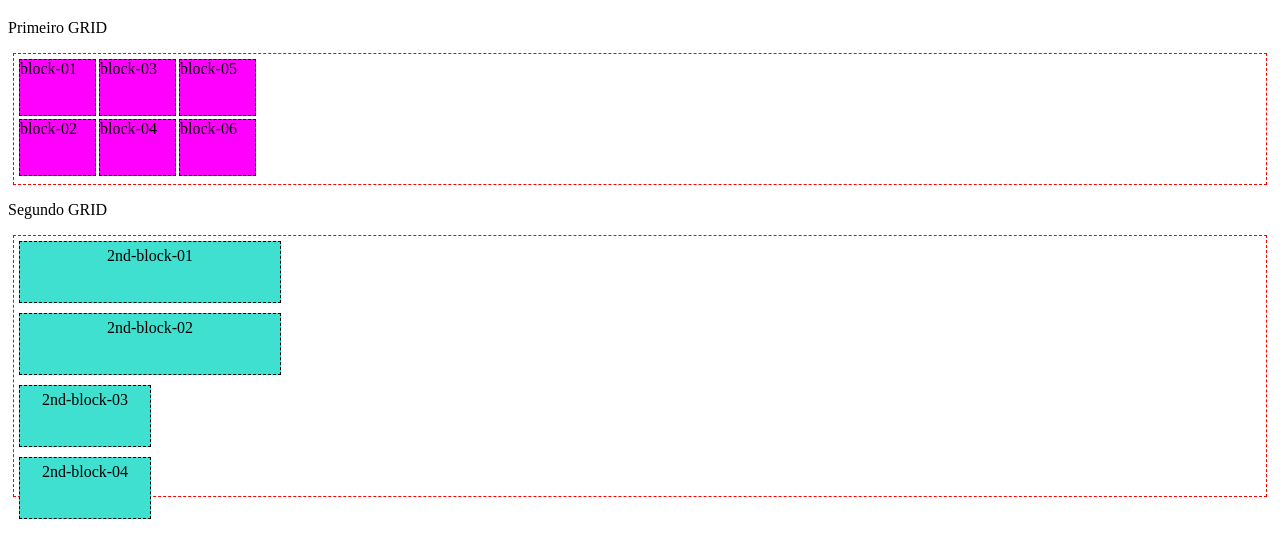
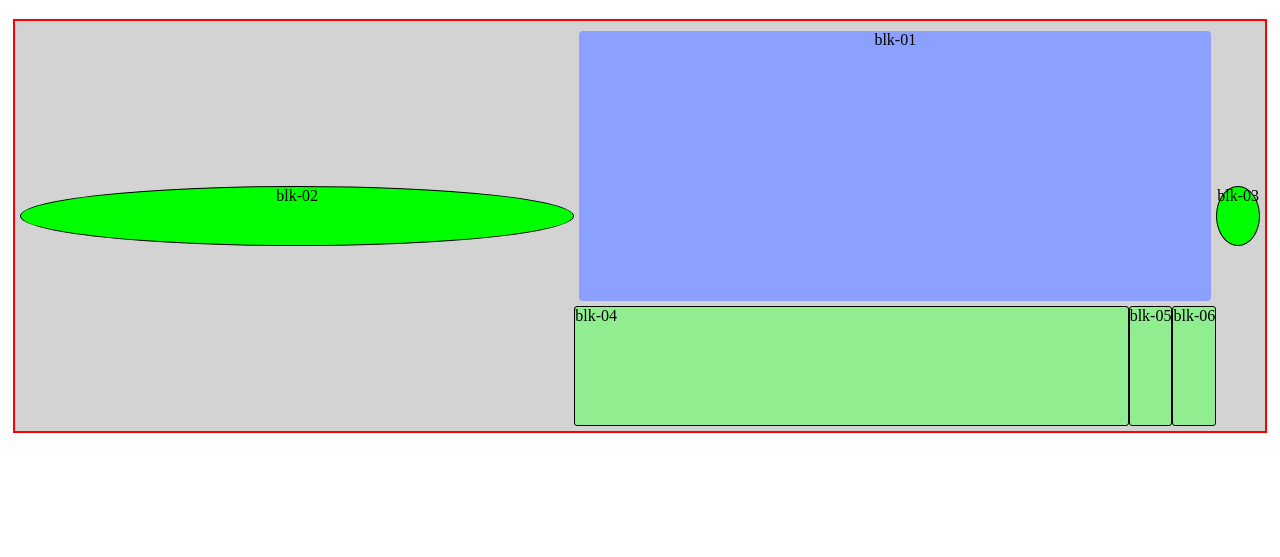
Before and after one commit to marcosyoggy/screenshots-in-slides, a plain HTML site: page GRID_STUDY_MDN/index-grid-study.html in a window 1280 px wide. Shown: the part 61-618 px from the top of the page. Drawn offline with Linux system fonts and the light colour scheme.

Commit message:
up-1014-2006

```diff
--- a/GRID_STUDY_MDN/index-grid-study.html
+++ b/GRID_STUDY_MDN/index-grid-study.html
@@ -9,7 +9,7 @@
 </head>
 <body>
     <h1>GRID_STUDY_MDN</h1>
-    <p>Primeiro GRID</p>
+    <!-- <p>Primeiro GRID</p>
     <div class="main_Div">
         <div>block-01</div>
         <div>block-02</div>
@@ -17,17 +17,45 @@
         <div>block-04</div>
         <div>block-05</div>
         <div>block-06</div>
-    </div>
-    <p>Segundo GRID</p>
+    </div> -->
+    <!-- <p>Segundo GRID</p>
     <div class="second_Div">
         <div class="b01">2nd-block-01</div>
         <div class="b02">2nd-block-02</div>
         <div class="b03">2nd-block-03</div>
         <div class="b04">2nd-block-04</div>
-        <!-- <div class="b05">2nd-block-05</div>
-        <div class="b06">2nd-block-06</div> -->
+        <div class="b05">2nd-block-05</div>
+        <div class="b06">2nd-block-06</div>
+    </div> -->
+
+    <!-- <div class="wrapper">
+        <div class="item1">Item</div>
+        <div class="item2">Item</div>
+     </div> -->
+
+     <!-- <div class="wrapper">
+        <div>One</div>
+        <div>Two</div>
+        <div>Three</div>
+        <div>Four</div>
+        <div>Five</div>
+     </div> -->
+
+    <!-- <div class="g-template">
+        <div class="blk-01">bloco-01</div>
+        <div class="blk-02">bloco-02</div>
+        <div class="blk-03">bloco-03</div>
+        <div class="blk-04">bloco-04</div>
+    </div> -->
+
+    <div class="g-slides">
+        <div class="b-01">blk-01</div>
+        <div class="b-02">blk-02</div>
+        <div class="b-03">blk-03</div>
+        <div class="b-04">blk-04</div>
+        <div class="b-05">blk-05</div>
+        <div class="b-06">blk-06</div>
     </div>
-
 
 
 
--- a/GRID_STUDY_MDN/style-grid-study.css
+++ b/GRID_STUDY_MDN/style-grid-study.css
@@ -1,4 +1,4 @@
-.main_Div {
+/* .main_Div {
     display: grid;
     grid: repeat(2, 60px) / auto-flow 80px;
     border: 1px dashed red;
@@ -12,9 +12,9 @@
 
     width: 75px;
     height: 55px;
-  }
+  } */
 
-  .second_Div {
+  /* .second_Div {
     display: grid;
     grid-auto-flow: row dense;
     gap: 5px;
@@ -22,19 +22,22 @@
     height: 250px;
     margin: 5px;
     padding: 5px;
-  }
+  } */
 
-  .second_Div> div {
+  /* grid-template: repeat(4, 1fr) / repeat(2, 1fr);
+  grid-auto-flow: column;  or 'row', 'row dense', 'column dense' */
+
+  /* .second_Div> div {
     background-color: turquoise;
     border: 1px dashed black;
-    /* width: 100px; */
+    width: 100px;
     height: 50px;
     padding: 5px;
     text-align: center;
     margin-bottom: 5px;
-  }
+  } */
 
-  .b01, .b02 {
+  /* .b01, .b02 {
     width: 250px;
   }
 
@@ -44,4 +47,172 @@
 
   .b05, .b06 {
     width: 100px;
+  }  */
+
+
+  /* XXXXXXXXXXXXXXXXXXXXXXXXXXX exemlo mdn - grid areas XXXXXXXXXXXXXXXXXXXX */
+
+  /* .wrapper {
+    display: grid;
+    grid-template-columns: repeat(3,1fr);
+    grid-template-rows: 100px 100px;
+    grid-template-areas:
+      "a a b"
+      "a a b";
   }
+  .item1 {
+    grid-area: a;
+    background-color: magenta;
+    margin: 2px;
+  }
+  .item2 {
+    grid-area: b;
+    background-color: magenta;
+    margin: 2px;
+  } */
+
+  /* XXXXXXXXXXXXXXXXXXXXXXXXXXX exemlo mdn - grid cells XXXXXXXXXXXXXXXXXXXX */
+
+  /* .wrapper {
+    display: grid;
+    grid-template-columns: repeat(3,1fr);
+    grid-auto-rows: 100px;
+    background-color: magenta;
+    margin: 2px;
+  }
+   */
+
+   /* XXXXXXXXXXXXXXXXXXXXX GRID_TEMPLATE  XXXXXXXXXXXXXXXXXXXXXXXXXXXXXXXX */
+   /* .blk-0X
+   .g-template */
+/* .g-template {
+  display: grid;
+
+  border: 2px solid red;
+  background-color: lightgray;
+  margin: 5px;
+  padding: 5px;
+  height: 50vh;
+
+  grid-template-areas: 'b1 b1 b1 b1'
+                       'b2 b2 b2 b2'
+                       'b3 b3 b4 b4'
+                       'b3 b3 b4 b4';
+  grid-template-rows: 160px 60px 60px;
+  grid-template-columns: 2fr 4fr;
+} */
+
+/* .g-template> div {
+  border: 1px solid lime;
+}
+
+.g-template> .blk-01 {
+  grid-area: b1;
+}
+
+.g-template> .blk-02 {
+  grid-area: b2;
+}
+
+.g-template> .blk-03 {
+  grid-area: b3;
+}
+
+.g-template> .blk-04 {
+  grid-area: b4;
+} */
+
+/*XXXXXXXXXXXXXXXXXXXXX GRID_TEMPLATE_AREAS  XXXXXXXXXXXXXXXXXXXXXXXXXXXXXXXX
+#page {
+  display: grid;
+  width: 100%;
+  height: 250px;
+  grid-template-areas: "head head"
+                       "nav  main"
+                       "nav  foot";
+  grid-template-rows: 50px 1fr 30px;
+  grid-template-columns: 150px 1fr;
+}
+
+#page > header {
+  grid-area: head;
+  background-color: #8ca0ff;
+}
+
+#page > nav {
+  grid-area: nav;
+  background-color: #ffa08c;
+}
+
+#page > main {
+  grid-area: main;
+  background-color: #ffff64;
+}
+
+#page > footer {
+  grid-area: foot;
+  background-color: #8cffa0;
+}
+
+*/
+
+   /* XXXXXXXXXXXXXXXXXXXXX GRID_SLIDES  XXXXXXXXXXXXXXXXXXXXXXXXXXXXXXXX */
+
+   .g-slides {
+    display: grid;
+
+    border: 2px solid red;
+    background-color: lightgray;
+    margin: 5px;
+    padding: 5px;
+    height: 50vh;
+
+    grid-template-areas: '. b1 b1 b1 .'
+                         'b2 b1 b1 b1 b3'
+                         '. b1 b1 b1 .'
+                         '. b4 b5 b6 .';
+    grid-template-rows: 160px 60px 60px;
+    grid-template-columns: 1fr 1fr;
+  }
+
+  .b-01 {
+    grid-area: b1;
+    background-color: #8ca0ff;
+    margin: 5px;
+    border-radius: 4px;
+    text-align: center;
+  }
+  .b-02 {
+    grid-area: b2;
+    background-color: #8ca0ff;
+    text-align: center;
+  }
+  .b-03 {
+    grid-area: b3;
+    background-color: #8ca0ff;
+    text-align: center;
+  }
+  .b-04 {
+    grid-area: b4;
+    background-color: #8ca0ff;
+  }
+  .b-05 {
+    grid-area: b5;
+    background-color: #8ca0ff;
+  }
+  .b-06 {
+    grid-area: b6;
+    background-color: #8ca0ff;
+  }
+
+  .b-02, .b-03 {
+    border: 1px solid black;
+    border-radius: 100%;
+    background-color: lime;;
+  }
+
+  .b-04, .b-05, .b-06 {
+    border: 1px solid black;
+    border-radius: 3px;
+    background-color: lightgreen;
+  }
```
